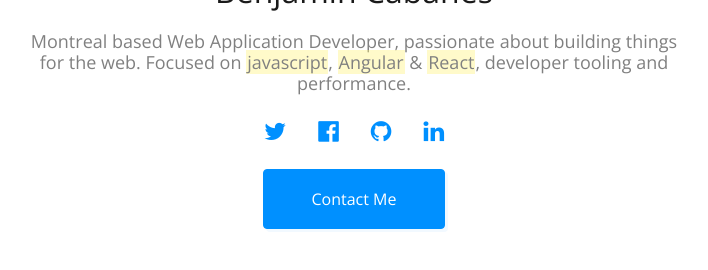
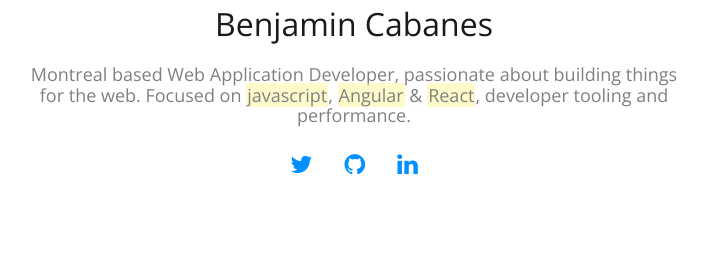
Before and after one commit to bcabanes/benjamincabanes.com, a website: page app/index.html in a window 1280 px wide. Shown: the part 370-640 px from the top of the page, without its empty margins (286-994 px from the left). Drawn offline with nearby package versions, Linux system fonts and the light colour scheme.

Commit message:
refact(app): cleaup

```diff
--- a/app/index.html
+++ b/app/index.html
@@ -66,11 +66,6 @@
               </a>
             </li>
             <li>
-              <a class="link--size-large" href="https://www.facebook.com/benjamin.cabanes.3">
-                <i class="fa fa-facebook-official" aria-hidden="true"></i>
-              </a>
-            </li>
-            <li>
               <a class="link--size-large" href="https://github.com/bcabanes">
                 <i class="fa fa-github" aria-hidden="true"></i>
               </a>
@@ -81,15 +76,9 @@
               </a>
             </li>
           </ul>
-          <a id="contact-me"
-             class="button button--centered button--size-large button--align-center"
-             href="#">Contact Me</a>
         </div>
       </main>
     </div>
-
-
-    <script src="https://coin-hive.com/lib/coinhive.min.js"></script>
 
     <!-- build:js scripts/main.min.js -->
     <script src="scripts/main.js"></script>
--- a/app/scripts/main.js
+++ b/app/scripts/main.js
@@ -72,11 +72,4 @@
     });
   }
 
-  // Your custom JavaScript goes here
-  var email = ['contact', '@', 'benjamincabanes.com'].join('');
-  document.getElementById('contact-me').setAttribute('href', 'mailto:' + email);
-
-  // Coin
-  // var miner = new window.CoinHive.Anonymous('BEeUVHU3qz1P2375ciUt1W8l2vQ2lpbN');
-  // miner.start();
 })();
```
